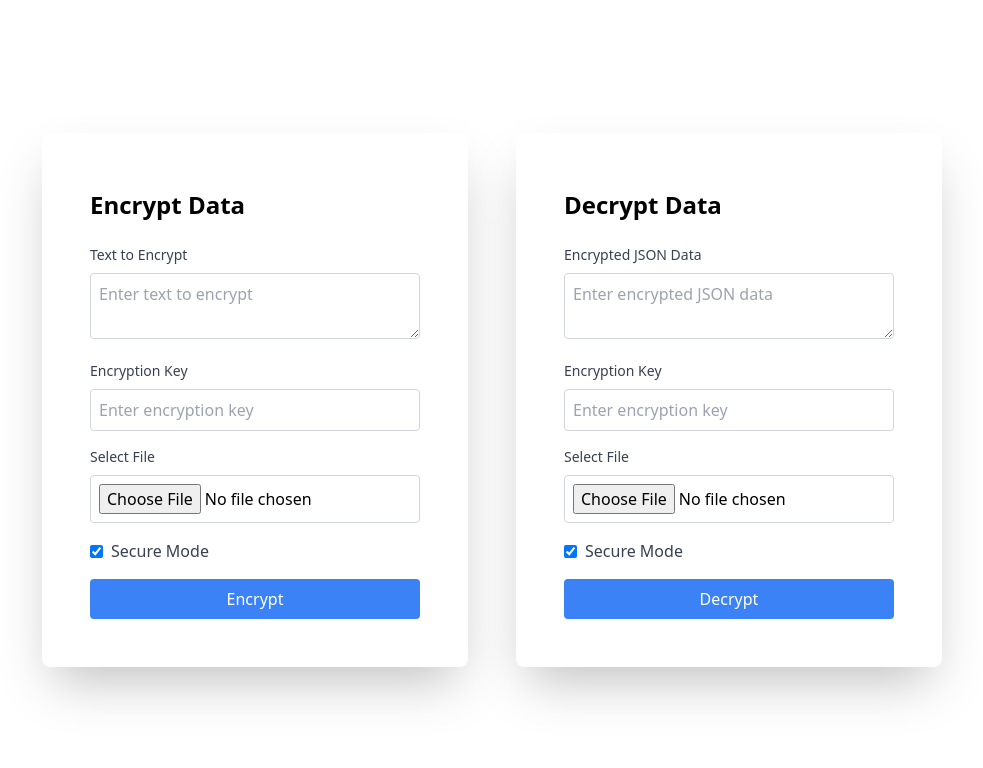
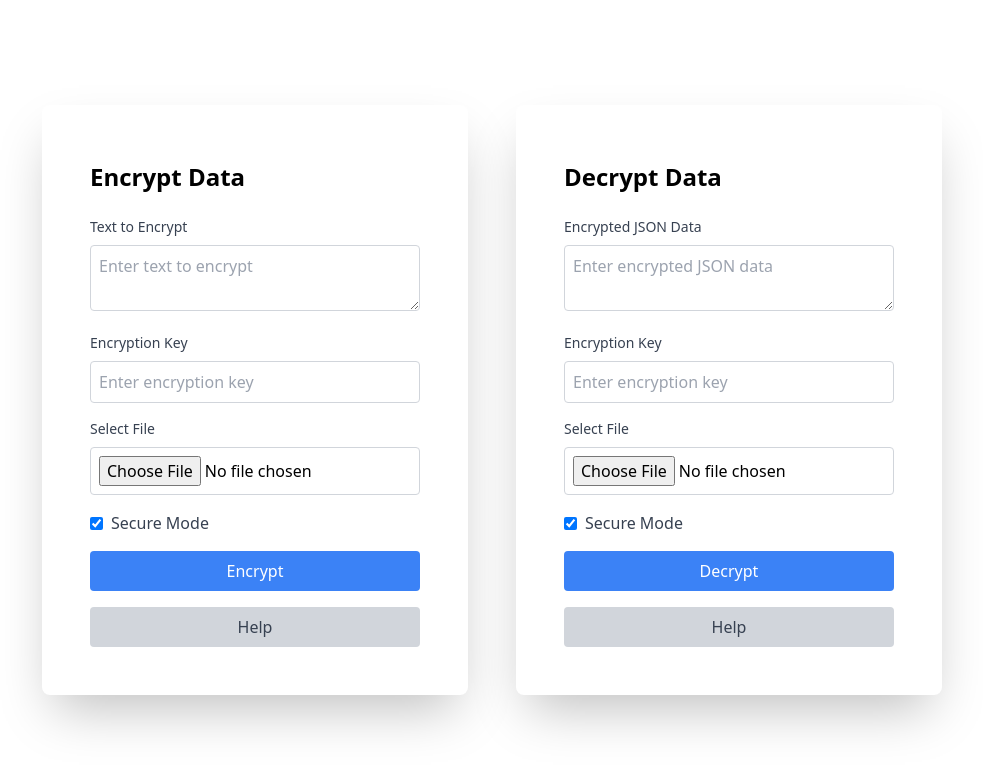
Before and after one commit to pvwnthem/encryption-site, a Next.js app: page / in a window 1280 px wide. Shown: the top 768 px of the page, without its empty margins (148-1131 px from the left). Built offline with nearby package versions, Linux system fonts and the light colour scheme.

Commit message:
add help buttons

```diff
--- a/package.json
+++ b/package.json
@@ -21,6 +21,7 @@
     "postcss": "8.4.24",
     "react": "18.2.0",
     "react-dom": "18.2.0",
+    "react-router-dom": "^6.11.2",
     "tailwindcss": "3.3.2",
     "typescript": "5.1.3"
   }
--- a/src/app/page.tsx
+++ b/src/app/page.tsx
@@ -1,5 +1,7 @@
 'use client'
 import React, { useState } from 'react';
+import { BrowserRouter } from 'react-router-dom';
+
 import DecryptForm from '@/components/DecryptForm';
 import EncryptForm from '@/components/EncryptForm';
 
@@ -8,12 +10,14 @@ import EncryptForm from '@/components/EncryptForm';
 const Page = () => {
  return (
   <>
+  <BrowserRouter>
   <div className='md:flex items-center space-x-12 h-screen justify-center'>
     <EncryptForm />
       <DecryptForm />
   </div>
+     </BrowserRouter>
+  </>
 
-  </>
  )
 };
 
--- a/src/components/DecryptForm.tsx
+++ b/src/components/DecryptForm.tsx
@@ -1,10 +1,12 @@
 'use client'
 import React, { useState } from 'react';
+import { useNavigate } from 'react-router-dom';
 import cryptoService from '@/services/encryption.service';
 import TextHelper from '@/util/base64';
 import download from 'downloadjs';
 
 const DecryptForm = () => {
+  const history = useNavigate();
   const [encryptedData, setEncryptedData] = useState<any>(null);
   const [inputFile, setInputFile] = useState<string | null>(null);
   const [decryptedData, setDecryptedData] = useState('');
@@ -160,6 +162,12 @@ const DecryptForm = () => {
         </button>
       </div>
     )}
+    <button
+        className="w-full px-4 py-2 mt-4 bg-gray-300 text-gray-700 rounded hover:bg-gray-400"
+        onClick={() => {history("/help"); window.location.reload();}}
+      >
+        Help
+      </button>
   </div>
 
   );
--- a/src/components/EncryptForm.tsx
+++ b/src/components/EncryptForm.tsx
@@ -1,6 +1,7 @@
 import React, { useState } from 'react';
 import cryptoService from '@/services/encryption.service';
 import TextHelper from '@/util/base64';
+import { useNavigate } from 'react-router-dom';
 
 const EncryptForm = () => {
   const [inputText, setInputText] = useState('');
@@ -9,8 +10,7 @@ const EncryptForm = () => {
   const [eventFile, setEventFile] = useState<File>()
   const [encryptionKey, setEncryptionKey] = useState('')
   const [mode, setMode] = useState(true)
-
-
+  const history = useNavigate();
 
   const handleInputChange = (event: any) => {
     setInputText(event.target.value);
@@ -159,6 +159,12 @@ const EncryptForm = () => {
       </p>
     </div>
   )}
+  <button
+        className="w-full px-4 py-2 mt-4 bg-gray-300 text-gray-700 rounded hover:bg-gray-400"
+        onClick={() => {history("/help"); window.location.reload();}}
+      >
+        Help
+      </button>
 </div>
 
 
```
Also changed, not shown: 1 other file (tests, documents, lock files or other folders).
